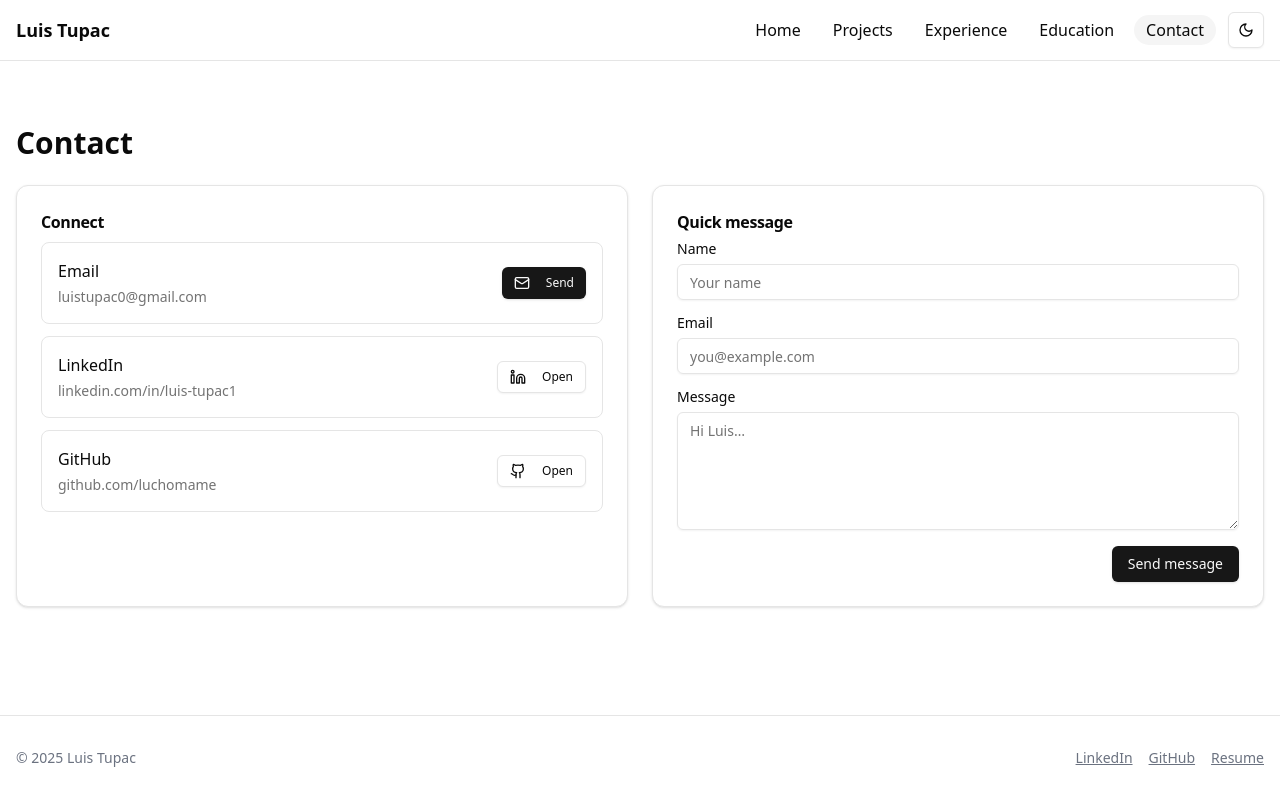
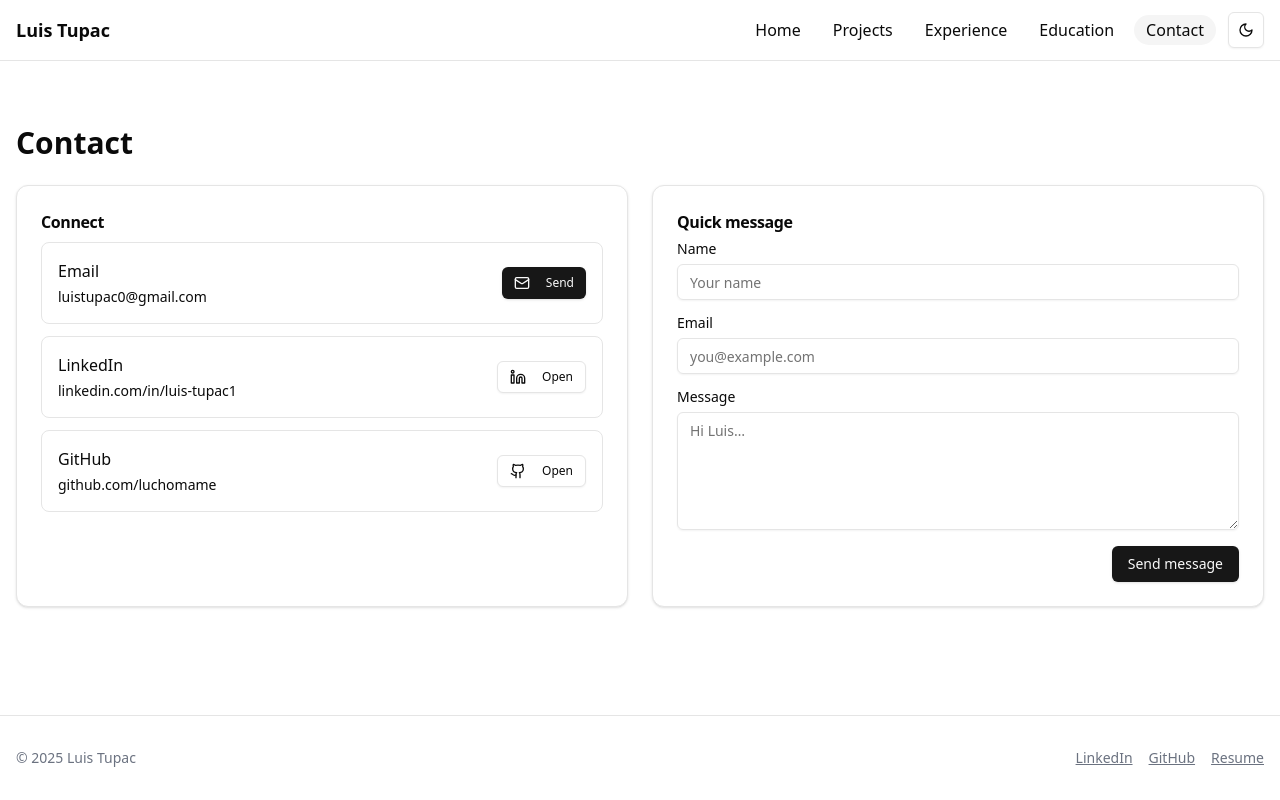
Before and after one commit to luchomame/portfolio-page, a Next.js app: page /contact in a window 1280 px wide. Built offline with nearby package versions, Linux system fonts and the light colour scheme.

Commit message:
made it more readable

```diff
--- a/app/contact/page.tsx
+++ b/app/contact/page.tsx
@@ -25,9 +25,7 @@ export default function ContactPage() {
             >
               <div className="space-y-1">
                 <p className="font-medium text-foreground">Email</p>
-                <p className="text-sm text-muted-foreground">
-                  luistupac0@gmail.com
-                </p>
+                <p className="text-sm text-foreground">luistupac0@gmail.com</p>
               </div>
               <Button size="sm" variant="default" type="button">
                 <Mail className="h-4 w-4" />
@@ -44,7 +42,7 @@ export default function ContactPage() {
             >
               <div className="space-y-1">
                 <p className="font-medium text-foreground">LinkedIn</p>
-                <p className="text-sm text-muted-foreground">
+                <p className="text-sm text-foreground">
                   linkedin.com/in/luis-tupac1
                 </p>
               </div>
@@ -63,9 +61,7 @@ export default function ContactPage() {
             >
               <div className="space-y-1">
                 <p className="font-medium text-foreground">GitHub</p>
-                <p className="text-sm text-muted-foreground">
-                  github.com/luchomame
-                </p>
+                <p className="text-sm text-foreground">github.com/luchomame</p>
               </div>
               <Button size="sm" variant="outline" type="button">
                 <Github className="h-4 w-4" />
--- a/app/education/page.tsx
+++ b/app/education/page.tsx
@@ -35,7 +35,7 @@ export default function EducationPage() {
               </CardDescription>
             </CardHeader>
             <CardContent className="p-0 pt-3">
-              <ul className="ml-5 list-disc space-y-2 text-sm text-muted-foreground">
+              <ul className="ml-5 list-disc space-y-2 text-sm text-foreground">
                 <li>
                   Specialized in Deep Learning &amp; Time Series Analysis.
                 </li>
@@ -69,7 +69,7 @@ export default function EducationPage() {
               </CardDescription>
             </CardHeader>
             <CardContent className="p-0 pt-3">
-              <ul className="ml-5 list-disc space-y-2 text-sm text-muted-foreground">
+              <ul className="ml-5 list-disc space-y-2 text-sm text-foreground">
                 <li>Minor in Mathematical Sciences.</li>
                 <li>Hackathon Winner.</li>
                 <li>Upper-level Math Tutor for 2 years.</li>
--- a/app/experience/page.tsx
+++ b/app/experience/page.tsx
@@ -33,7 +33,7 @@ export default function ExperiencePage() {
           </div>
         </CardHeader>
         <CardContent>
-          <ul className="list-disc ml-5 space-y-2 text-sm text-muted-foreground">
+          <ul className="list-disc ml-5 space-y-2 text-sm text-foreground">
             <li>
               Led GM's first Internal Developer Platform; accelerated onboarding
               & time-to-prod by abstracting infra.
@@ -73,7 +73,7 @@ export default function ExperiencePage() {
           </div>
         </CardHeader>
         <CardContent>
-          <ul className="list-disc ml-5 space-y-2 text-sm text-muted-foreground">
+          <ul className="list-disc ml-5 space-y-2 text-sm text-foreground">
             <li>
               Maintained & scaled enterprise data lake; ingestion via
               GoldenGate, Fivetran, and custom services.
@@ -112,7 +112,7 @@ export default function ExperiencePage() {
           </div>
         </CardHeader>
         <CardContent>
-          <ul className="list-disc ml-5 space-y-2 text-sm text-muted-foreground">
+          <ul className="list-disc ml-5 space-y-2 text-sm text-foreground">
             <li>
               Built SQL/PySpark pipelines on Azure Databricks across
               bronze/silver/gold layers.
--- a/app/page.tsx
+++ b/app/page.tsx
@@ -12,11 +12,11 @@ export default function Home() {
         <div className="flex items-start gap-6">
           {/* Left: intro */}
           <div className="flex-1">
-            <p className="text-sm uppercase tracking-wide text-muted-foreground">
+            <p className="text-sm uppercase tracking-wide text-foreground">
               Hello, I'm
             </p>
             <h1 className="h1">Luis Tupac</h1>
-            <p className="mt-4 text-lg text-muted-foreground">
+            <p className="mt-4 text-lg text-foreground">
               Software & Data Engineer — Platform Engineering, FinOps, and
               ML/NLP. I build internal developer platforms, optimize cloud cost,
               and turn data into products.
@@ -76,7 +76,7 @@ export default function Home() {
             <CardTitle className="text-base">Snapshot</CardTitle>
           </CardHeader>
           <CardContent>
-            <ul className="space-y-3 text-sm text-muted-foreground">
+            <ul className="space-y-3 text-sm text-foreground">
               <li>
                 <span className="font-medium text-foreground">Current:</span>{" "}
                 Software Engineer, Platform Engineering @ GM
--- a/app/projects/page.tsx
+++ b/app/projects/page.tsx
@@ -11,14 +11,12 @@ export default function ProjectsPage() {
   return (
     <section className="section">
       <h1 className="h2 mb-2">Projects</h1>
-      <p className="mb-8 text-sm text-muted-foreground">
+      <p className="mb-8 text-sm text-foreground">
         A selection of engineering and ML work. Click into code or reports for
         details.
       </p>
       <Suspense
-        fallback={
-          <p className="text-sm text-muted-foreground">Loading projects…</p>
-        }
+        fallback={<p className="text-sm text-foreground">Loading projects…</p>}
       >
         <ProjectsTabs grad={grad} undergrad={undergrad} />
       </Suspense>{" "}
```
